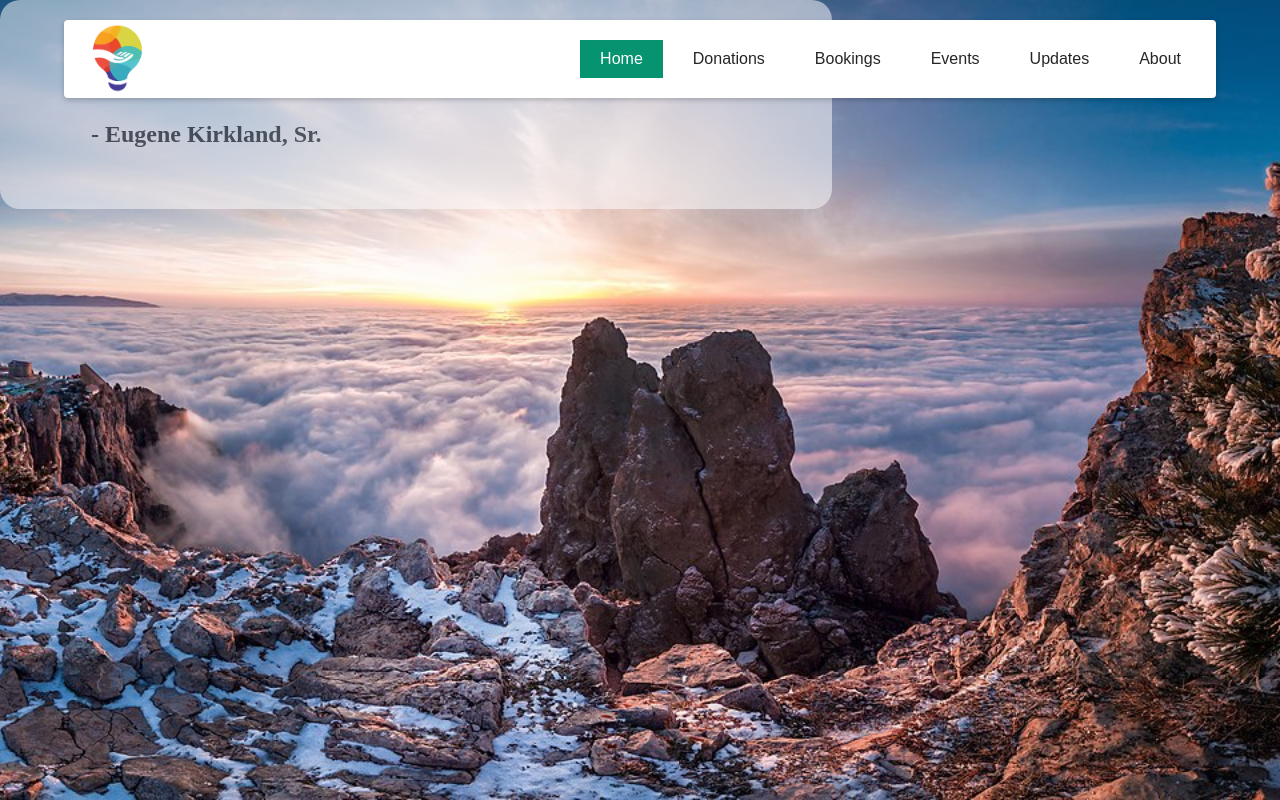
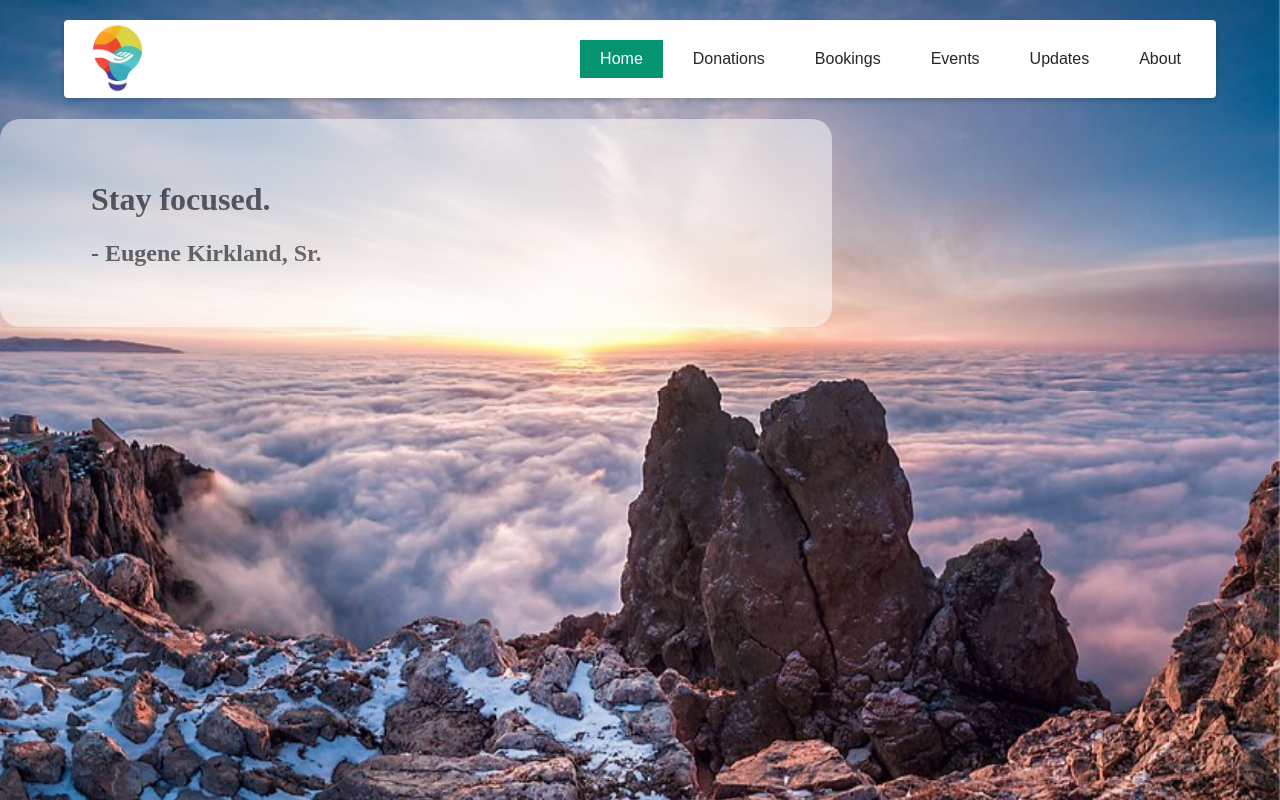
Before and after one commit to BigMoneyKirk/KEUPoetry, an Angular app: page /home in a window 1280 px wide. Shown: the top 800 px of the page. Built offline with nearby package versions, Linux system fonts and the light colour scheme.

Commit message:
Got the app in the state that I want it at the moment

```diff
--- a/src/app/tabs/home/home.component.scss
+++ b/src/app/tabs/home/home.component.scss
@@ -158,6 +158,7 @@ nav ul li a:hover {
 }
 
 .container .section:nth-child(1) {
+    padding-top: 118.667px;
     background: url('../../../assets/images/backgrounds/ai-petri-low-clouds.jpg');
     background-size: cover;
 }
```
